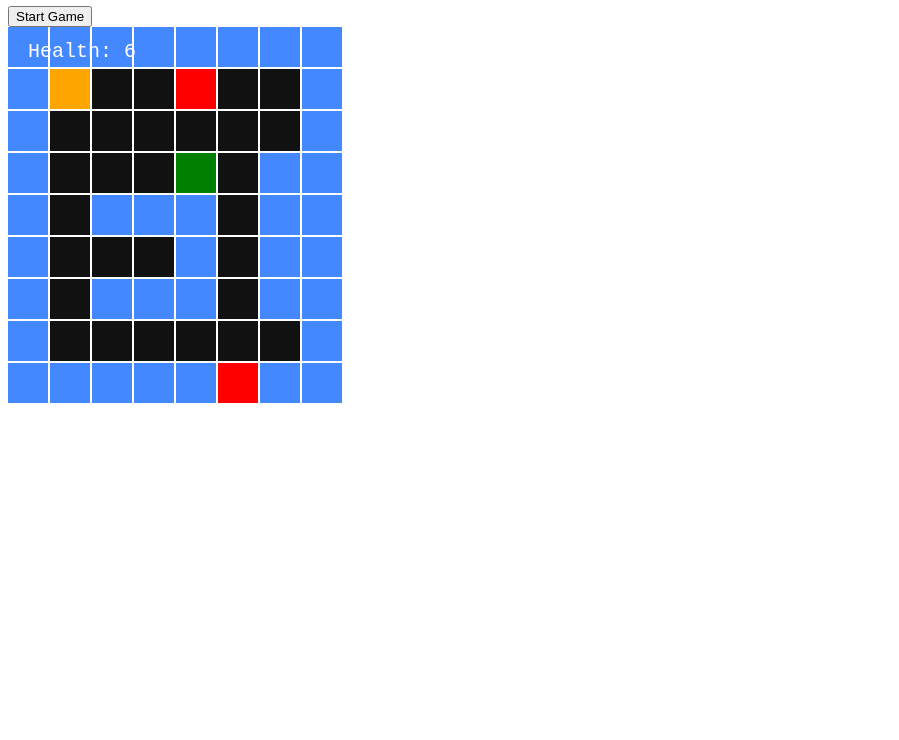
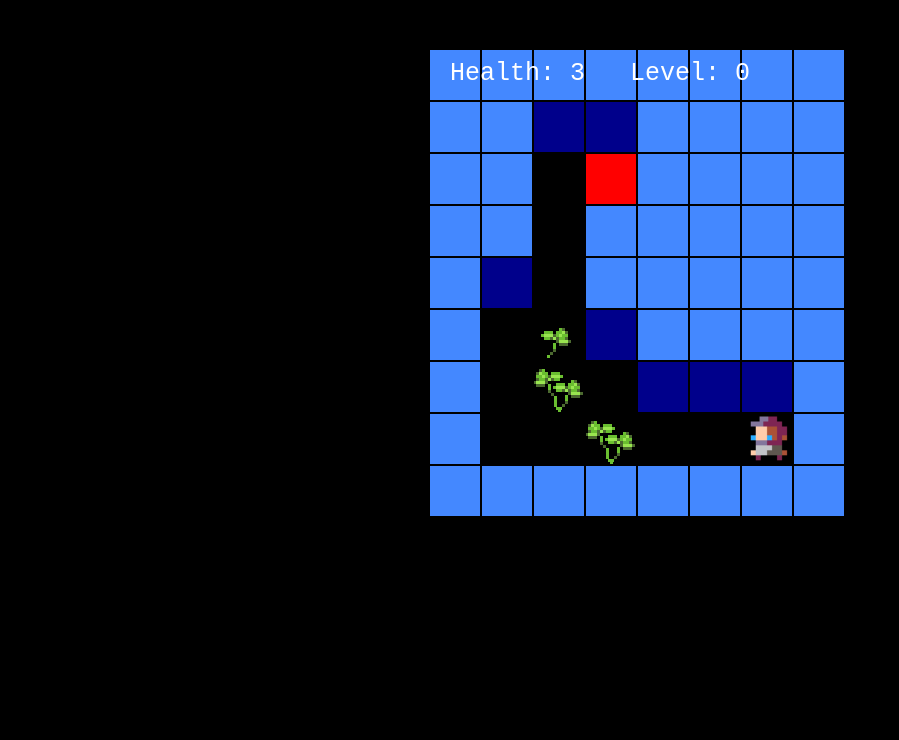
Before and after one commit to Roku013/puzzle-game, a plain HTML site: page index.html in a window 1280 px wide. Shown: the part 60-800 px from the top of the page, without its empty margins (0-899 px from the left). Drawn offline with Linux system fonts and the light colour scheme.

Commit message:
a lot of changes

```diff
--- a/index.html
+++ b/index.html
@@ -7,10 +7,7 @@
   </head>
   <body>
     <div class="screen" id="playing-screen" style="display: none"></div>
-    <div class="screen" id="start-screen">
-      <h1>puzzle</h1>
-      <button>Start Game</button>
-    </div>
+
     <div>
       <canvas width="420" height="580"></canvas>
     </div>
--- a/scripts/character.js
+++ b/scripts/character.js
@@ -1,4 +1,4 @@
-class Character {
+/*class Character {
   constructor(game, x, y, health) {
     this.game = game;
     this.x = x;
@@ -79,3 +79,4 @@ movePlayer = () => {
       break;
   }
 };
+*/
--- a/scripts/game.js
+++ b/scripts/game.js
@@ -1,3 +1,24 @@
+const smallHerb = new Image();
+smallHerb.src = '/images/smallherb2.png';
+
+const bigHerb = new Image();
+bigHerb.src = '/images/bigherb2.png';
+
+const bigHerbTwo = new Image();
+bigHerbTwo.src = '/images/bigherb2.png';
+
+function itemLocation(array2d, itemtofind) {
+  index = [].concat.apply([], [].concat.apply([], array2d)).indexOf(itemtofind);
+  if (index === -1) {
+    return false;
+  }
+
+  numColumns = array2d[0].length;
+  row = parseInt(index / numColumns);
+  col = index % numColumns;
+  return [row, col];
+}
+
 //base for creating a level
 class Game {
   constructor(canvas, levels, matrix, playerX, playerY) {
@@ -5,18 +26,23 @@ class Game {
     this.levels = levels;
     this.context = canvas.getContext('2d');
     // this.character = new Character(this);
-    this.cellSize = 40;
+    this.cellSize = 50;
     this.padding = 2;
     this.matrix = matrix;
+    this.initialMatrix = matrix;
     this.level = 0;
     this.playerStartingX = playerX;
     this.playerStartingY = playerY;
-
+    this.smallHerbLocation = itemLocation(this.levels[this.level], 3);
+    this.bigHerbLocation = itemLocation(this.levels[this.level], 4);
+    this.bigHerbTwoLocation = itemLocation(this.levels[this.level], 5);
     this.handleControls();
   }
 
   reset() {
-    this.health = 6;
+    this.health = 3;
+    this.matrix = levels[this.level];
+    console.log(this.matrix);
     this.player = new Player(this, this.playerStartingX, this.playerStartingY);
   }
 
@@ -35,6 +61,7 @@ class Game {
     const matrix = this.levels[this.level];
     this.matrix = matrix;
     this.reset();
+    console.log(this.level);
   }
 
   handleControls() {
@@ -45,7 +72,7 @@ class Game {
 
   //check if health is 0
   checkHealth() {
-    if (this.health === 0) {
+    if (this.health <= 0) {
       this.lose();
     }
   }
@@ -53,13 +80,29 @@ class Game {
   //check if the move is valid by checking the number of the tile on which the player is moving into
   isValidMove(x, y) {
     const cellVal = this.matrix[this.player.y + y][this.player.x + x];
-    return cellVal === 0 || cellVal === 3 || cellVal === 9;
+    return (
+      cellVal === 0 ||
+      cellVal === 3 ||
+      cellVal === 4 ||
+      cellVal === 5 ||
+      cellVal === 9
+    );
   }
 
   //check if the player moves into a healing herb
-  isAHerb(x, y) {
+  smallHerb(x, y) {
     const cellVal = this.matrix[this.player.y + y][this.player.x + x];
     return cellVal === 3;
+  }
+
+  bigHerb(x, y) {
+    const cellVal = this.matrix[this.player.y + y][this.player.x + x];
+    return cellVal === 4;
+  }
+
+  bigHerbTwo(x, y) {
+    const cellVal = this.matrix[this.player.y + y][this.player.x + x];
+    return cellVal === 5;
   }
 
   isWin(x, y) {
@@ -98,14 +141,23 @@ class Game {
 
     const isValid = this.isValidMove(xMovement, yMovement);
     const isWin = this.isWin(xMovement, yMovement);
+    const isASmallHerb = this.smallHerb(xMovement, yMovement);
+    const isABigHerb = this.bigHerb(xMovement, yMovement);
+    const isABigHerbTwo = this.bigHerbTwo(xMovement, yMovement);
 
     if (isWin) {
       this.win();
     } else if (isValid) {
       this.player.y += yMovement;
       this.player.x += xMovement;
-      if (this.isAHerb(xMovement, yMovement)) {
-        this.health += 3;
+      if (isASmallHerb) {
+        this.health = 3;
+        this.updateMatrix(this.player.x, this.player.y, 0);
+      } else if (isABigHerb) {
+        this.health = 5;
+        this.updateMatrix(this.player.x, this.player.y, 0);
+      } else if (isABigHerbTwo) {
+        this.health = 5;
         this.updateMatrix(this.player.x, this.player.y, 0);
       } else {
         this.health--;
@@ -130,21 +182,51 @@ class Game {
       for (let col = 0; col < this.matrix[row].length; col++) {
         const cellVal = this.matrix[row][col];
 
-        let color = '#111';
+        let sprite = '';
 
         switch (cellVal) {
+          case 0:
+            sprite = 'black';
+            break;
           case 1: //outer walls
-            color = '#4488FF';
+            sprite = '#4488FF';
             break;
-          case 3: //herb
-            color = 'green';
+          case 2: //outer walls
+            sprite = 'darkblue';
+            break;
+          case 3: //small herb
+            sprite = this.context.drawImage(
+              smallHerb,
+              this.smallHerbLocation[1] * (this.cellSize + this.padding),
+              this.smallHerbLocation[0] * (this.cellSize + this.padding),
+              this.cellSize,
+              this.cellSize
+            );
+            break;
+          case 4: //big herb
+            sprite = this.context.drawImage(
+              bigHerb,
+              this.bigHerbLocation[1] * (this.cellSize + this.padding),
+              this.bigHerbLocation[0] * (this.cellSize + this.padding),
+              this.cellSize,
+              this.cellSize
+            );
+            break;
+          case 5:
+            sprite = this.context.drawImage(
+              bigHerbTwo,
+              this.bigHerbTwoLocation[1] * (this.cellSize + this.padding),
+              this.bigHerbTwoLocation[0] * (this.cellSize + this.padding),
+              this.cellSize,
+              this.cellSize
+            );
             break;
           case 9: //finish line
-            color = 'red';
+            sprite = 'red';
             break;
         }
-
-        this.context.fillStyle = color;
+        if (cellVal !== 3 && cellVal !== 4 && cellVal !== 5) {
+          this.context.fillStyle = sprite;
           this.context.fillRect(
             col * (this.cellSize + this.padding),
             row * (this.cellSize + this.padding),
@@ -154,11 +236,13 @@ class Game {
         }
       }
     }
+  }
 
   drawHealth() {
-    this.context.font = '20px monospace';
+    this.context.font = '25px monospace';
     this.context.fillStyle = 'white';
     this.context.fillText(`Health: ${this.health}`, 20, 30);
+    this.context.fillText(`Level: ${this.level}`, 200, 30);
   }
 
   draw() {
--- a/scripts/main.js
+++ b/scripts/main.js
@@ -1,32 +1,34 @@
 //level example for testing
 const levelZero = [
   [1, 1, 1, 1, 1, 1, 1, 1],
-  [1, 0, 0, 0, 9, 0, 0, 1],
+  [1, 1, 2, 2, 1, 1, 1, 1],
+  [1, 1, 0, 9, 1, 1, 1, 1],
+  [1, 1, 0, 1, 1, 1, 1, 1],
+  [1, 2, 0, 1, 1, 1, 1, 1],
+  [1, 0, 3, 2, 1, 1, 1, 1],
+  [1, 0, 4, 0, 2, 2, 2, 1],
+  [1, 0, 0, 5, 0, 0, 0, 1],
+  [1, 1, 1, 1, 1, 1, 1, 1]
+];
+
+const levelZeroCopy = [...levelZero];
+
+let levelZeroPositionX = 6;
+let levelZeroPositionY = 7;
+
+const levelZeroTwo = [
+  [1, 1, 1, 1, 1, 1, 1, 1],
   [1, 0, 0, 0, 0, 0, 0, 1],
-  [1, 0, 0, 0, 3, 0, 1, 1],
-  [1, 0, 1, 1, 1, 0, 1, 1],
+  [1, 0, 0, 0, 0, 0, 0, 1],
+  [1, 0, 0, 4, 0, 0, 1, 1],
+  [1, 0, 1, 0, 1, 0, 1, 1],
   [1, 0, 0, 0, 1, 0, 1, 1],
-  [1, 0, 1, 1, 1, 0, 1, 1],
-  [1, 0, 0, 0, 0, 0, 0, 1],
+  [1, 0, 1, 1, 1, 1, 1, 1],
+  [1, 0, 0, 3, 0, 0, 0, 1],
   [1, 1, 1, 1, 1, 9, 1, 1]
 ];
 
-let levelZeroPositionX = 1;
-let levelZeroPositionY = 1;
-
-const levelZeroTwo = [
-  [1, 0, 0, 0, 0, 0, 0, 1],
-  [1, 0, 0, 0, 0, 0, 0, 1],
-  [1, 0, 0, 0, 0, 0, 0, 1],
-  [1, 0, 0, 0, 0, 0, 1, 1],
-  [1, 0, 1, 0, 1, 0, 1, 1],
-  [1, 0, 0, 0, 1, 3, 1, 1],
-  [1, 0, 1, 1, 1, 1, 1, 1],
-  [1, 0, 0, 0, 0, 0, 0, 1],
-  [1, 1, 1, 1, 1, 9, 1, 1]
-];
-
-const levels = [levelZero, levelZeroTwo];
+const levels = [levelZeroCopy, levelZeroTwo];
 
 const canvas = document.querySelector('canvas');
 
--- a/scripts/player.js
+++ b/scripts/player.js
@@ -1,21 +1,30 @@
 const playerAvatar = new Image();
-playerAvatar.src = '/images/character-down.png';
+playerAvatar.src = '/images/Sprite-0004.png';
 
 class Player {
   constructor(game, x, y) {
     this.game = game;
     this.x = x;
     this.y = y;
-    this.sprite = 'orange';
+    this.sprite = playerAvatar;
   }
 
   draw() {
-    this.game.context.fillStyle = this.sprite;
+    this.game.context.drawImage(
+      playerAvatar,
+      this.x * (this.game.cellSize + this.game.padding),
+      this.y * (this.game.cellSize + this.game.padding),
+      this.game.cellSize,
+      this.game.cellSize
+    );
+
+    /*this.game.context.fillStyle = this.sprite;
+
     this.game.context.fillRect(
       this.x * (this.game.cellSize + this.game.padding),
       this.y * (this.game.cellSize + this.game.padding),
       this.game.cellSize,
       this.game.cellSize
-    );
+    );*/
   }
 }
--- a/style.css
+++ b/style.css
@@ -0,0 +1,34 @@
+html,
+body {
+  height: 100%;
+}
+
+body {
+  margin: 0;
+  background-color: black;
+  display: flex;
+  align-items: center;
+  justify-content: center;
+  font-family: monospace;
+}
+
+/*.screen {
+  background-color: white;
+  width: 500px;
+  height: 500px;
+  display: flex;
+  flex-direction: column;
+  justify-content: center;
+  align-items: center;
+}*/
+
+canvas {
+}
+
+button {
+  font: inherit;
+  background-color: green;
+  color: white;
+  border: 0;
+  padding: 1em;
+}
```
Also changed, not shown: images/Sprite-0002.png (added), images/Sprite-0003.png (added), images/Sprite-0004.png (added), images/bigherb.png (added), images/bigherb2.png (added), images/bigherbtwo.png (added), images/smallherb.png (added), images/smallherb2.png (added), 2 other files. Lines whose indentation alone changed are shown as unchanged.
